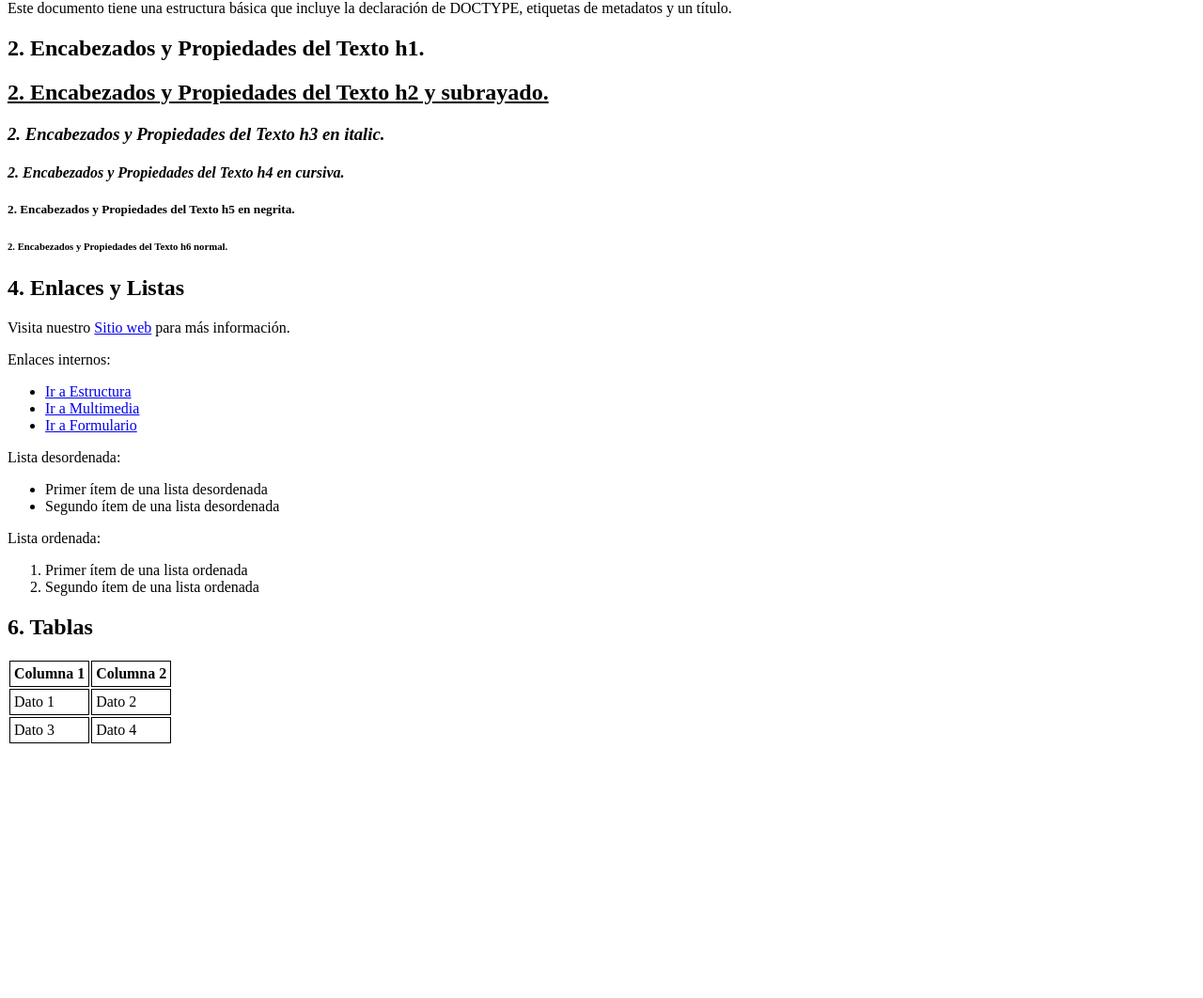
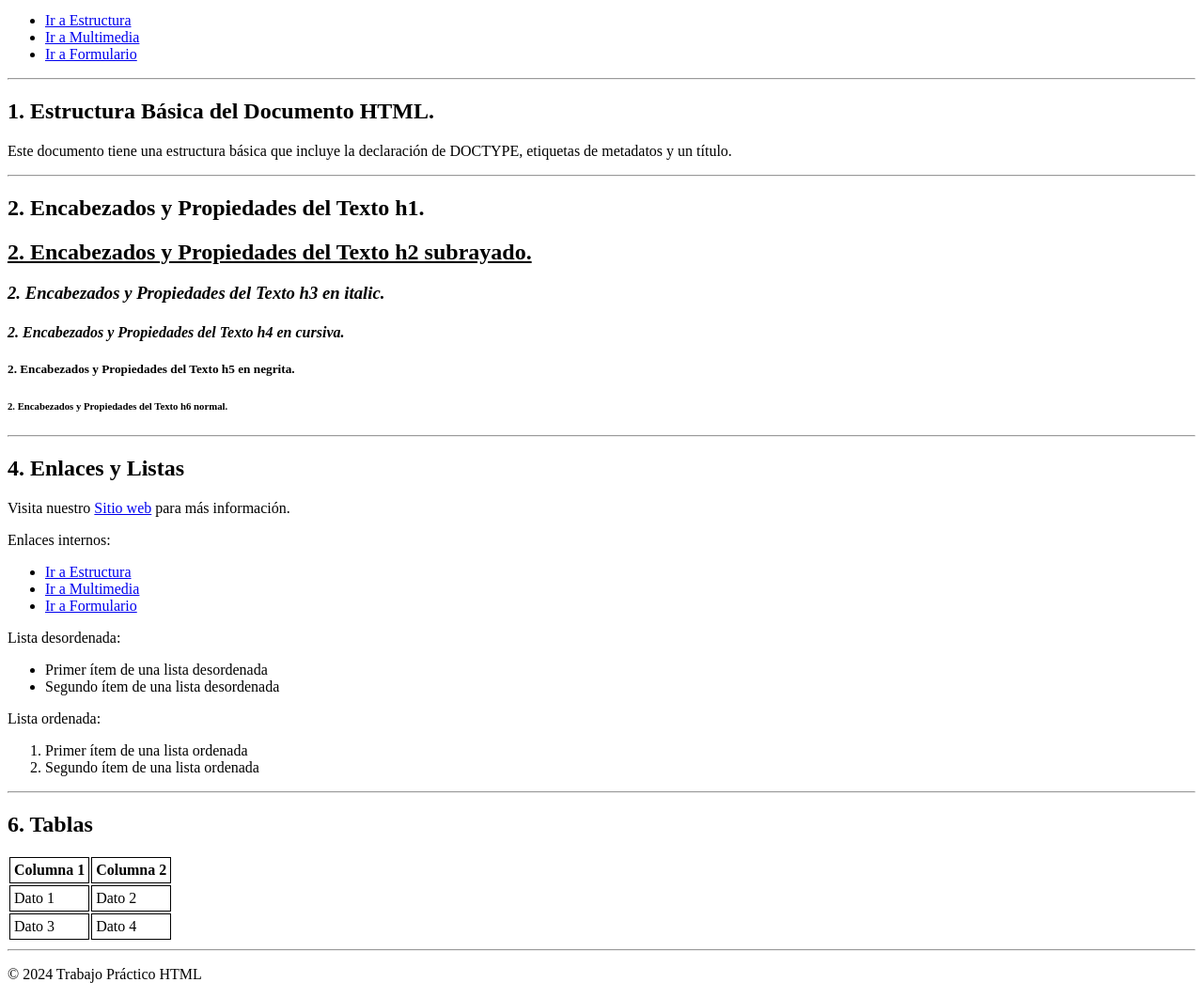
Before and after one commit to AgusAstuDev/Practico-HTML, a plain HTML site: page index.html in a window 1280 px wide. Shown: the part 67-1129 px from the top of the page at 94% size. Before the commit the page ends 868 px from the top, so only its background shows below. Drawn offline with Linux system fonts and the light colour scheme.

Commit message:
changes in some structures respecting point 8

```diff
--- a/index.html
+++ b/index.html
@@ -6,17 +6,30 @@
     <title>Trabajo Práctico</title>
   </head>
   <body>
+    <header>
+      <h1>Trabajo Práctico HTML</h1>
+      <nav>
+        <ul>
+          <li><a href="pages/struct.html">Ir a Estructura</a></li>
+          <li><a href="pages/multimedia.html">Ir a Multimedia</a></li>
+          <li><a href="pages/form.html">Ir a Formulario</a></li>
+        </ul>
+      </nav>
+    </header>
+    <hr />
+    <main>
       <section>
-      <h1>1. Estructura Básica del Documento HTML.</h1>
+        <h2>1. Estructura Básica del Documento HTML.</h2>
         <p>
-        Este documento tiene una estructura básica que incluye la declaración de
-        DOCTYPE, etiquetas de metadatos y un título.
+          Este documento tiene una estructura básica que incluye la declaración
+          de DOCTYPE, etiquetas de metadatos y un título.
         </p>
       </section>
+      <hr />
       <section>
         <h1>2. Encabezados y Propiedades del Texto h1.</h1>
         <h2 style="text-decoration: underline">
-        2. Encabezados y Propiedades del Texto h2 y subrayado.
+          2. Encabezados y Propiedades del Texto h2 subrayado.
         </h2>
         <h3 style="font-style: italic">
           2. Encabezados y Propiedades del Texto h3 en italic.
@@ -31,8 +44,9 @@
           2. Encabezados y Propiedades del Texto h6 normal.
         </h6>
       </section>
+      <hr />
       <section>
-      <h1>4. Enlaces y Listas</h1>
+        <h2>4. Enlaces y Listas</h2>
         <div>
           <p>
             Visita nuestro
@@ -67,8 +81,9 @@
           </ol>
         </div>
       </section>
+      <hr />
       <section>
-      <h1>6. Tablas</h1>
+        <h2>6. Tablas</h2>
         <table>
           <thead>
             <tr>
@@ -88,5 +103,10 @@
           </tbody>
         </table>
       </section>
+    </main>
+    <hr />
+    <footer>
+      <p>&copy; 2024 Trabajo Práctico HTML</p>
+    </footer>
   </body>
 </html>
```
Also changed, not shown: pages/form.html (+18 -3 lines), pages/multimedia.html (+19 -4 lines), pages/struct.html (+18 -5 lines), 1 other file. Lines whose indentation alone changed are shown as unchanged.
